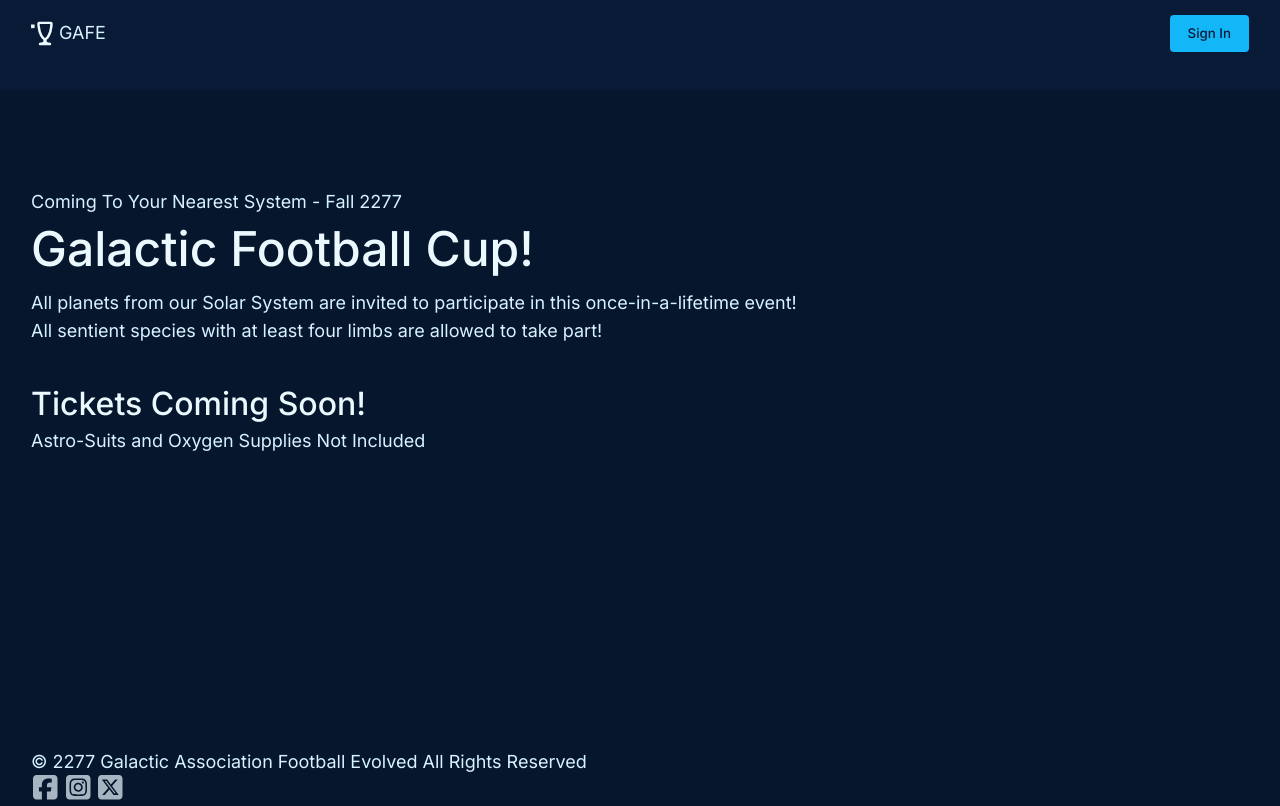
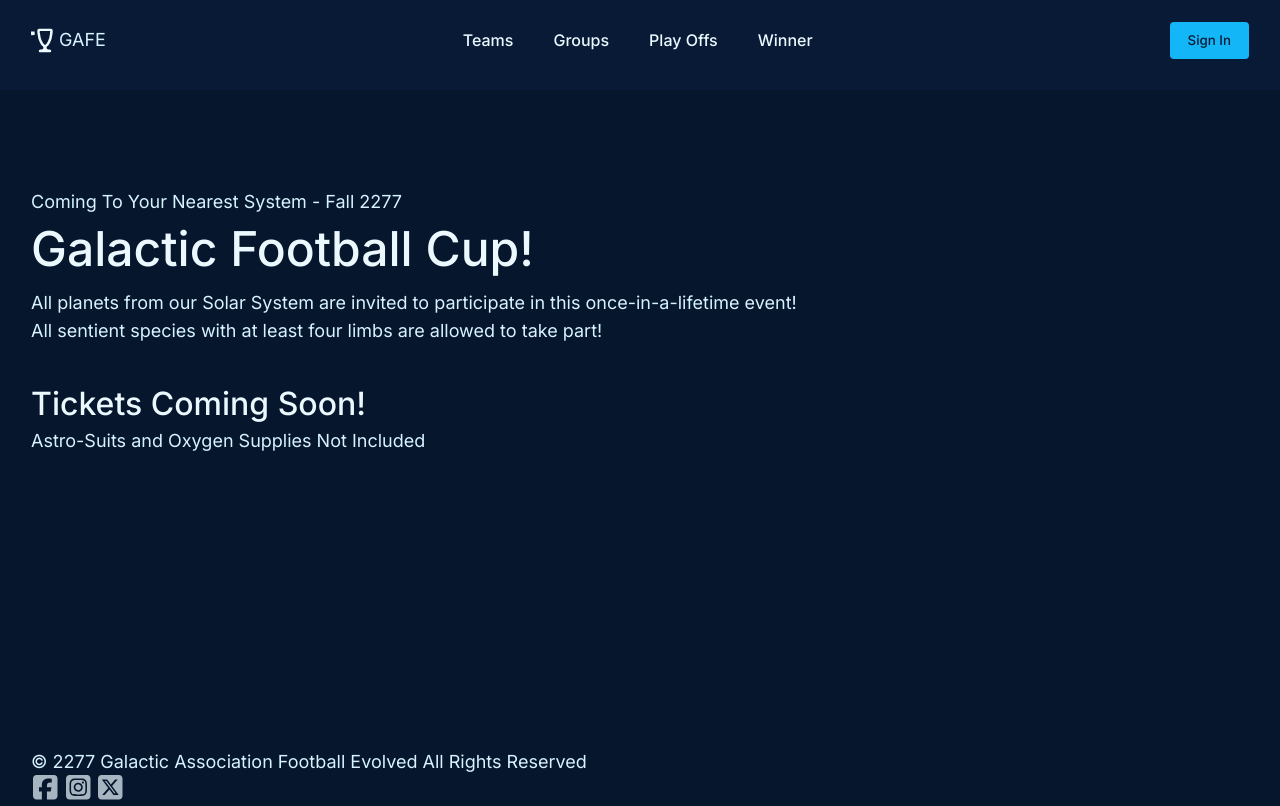
Before and after one commit to ElsaHermoza/sportsApp, a website with bundled scripts: page index.html in a window 1280 px wide. Built offline with nearby package versions, Linux system fonts and the light colour scheme; files whose address does not match are found by name.

Commit message:
linked team page on menu for testing, adjusted styles for menu on desktop

```diff
--- a/index.html
+++ b/index.html
@@ -24,7 +24,7 @@
             </div>
             <nav id="nav" class="menu">
                 <ul class="menu-list">
-                    <li class="menu-item"><a href="">Teams</a></li>
+                    <li class="menu-item"><a href="/pages/teams.html">Teams</a></li>
                     <li class="menu-item"><a href="">Groups</a></li>
                     <li class="menu-item"><a href="">Play Offs</a></li>
                     <li class="menu-item"><a href="">Winner</a></li>
--- a/src/sass/components/_nav-menu.scss
+++ b/src/sass/components/_nav-menu.scss
@@ -35,3 +35,18 @@
 .hb {
     width: 32px;
 }
+
+
+// Desktop
+
+@media (min-width: 870px) {
+
+    .menu {
+        position: relative;
+        visibility: visible;
+
+        .menu-list {
+            display: flex;
+        }
+    }
+}
```
